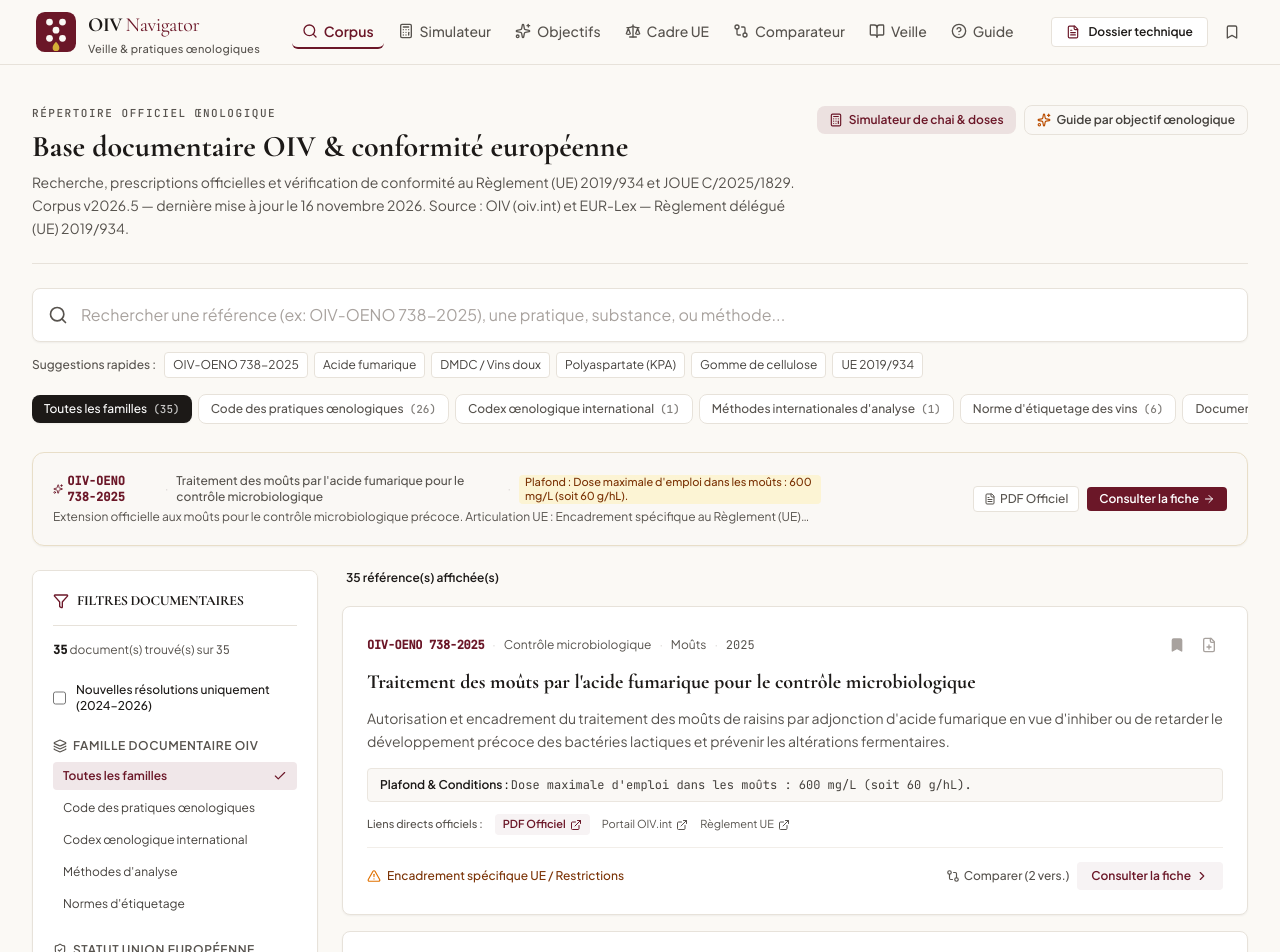
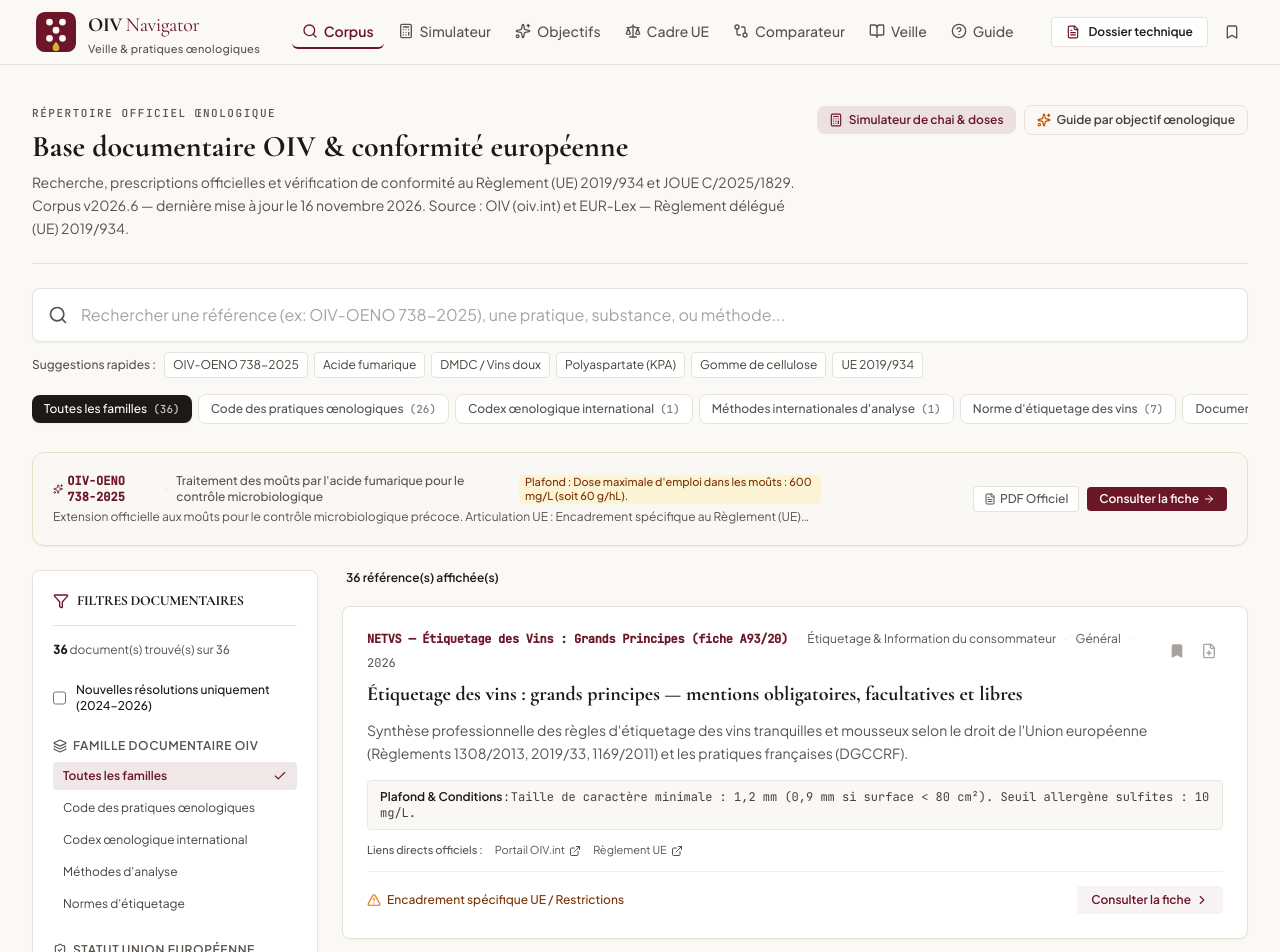
Before and after one commit to M00N69/oiv-navigator, a React (Vite) app: page / in a window 1280 px wide. Shown: the top 952 px of the page. Built offline with nearby package versions, Linux system fonts and the light colour scheme.

Commit message:
feat(corpus): ajouter fiche etiquetage des vins (NETVS A93/20)

```diff
--- a/src/data/oivCorpus.ts
+++ b/src/data/oivCorpus.ts
@@ -1673,6 +1673,54 @@ export const OIV_CORPUS: OivDocument[] = [
     relatedDocuments: [],
     lastCheckedDate: '2026-11-16'
   },
+  {
+    id: 'netvs-etiquetage-vins-grands-principes-2026',
+    officialReference: "NETVS — Étiquetage des Vins : Grands Principes (fiche A93/20)",
+    title: "Étiquetage des vins : grands principes — mentions obligatoires, facultatives et libres",
+    family: 'etiquetage',
+    domain: 'Étiquetage & Information du consommateur',
+    category: 'Général',
+    adoptionDate: '17/02/2026',
+    adoptionYear: 2026,
+    language: 'fr',
+    status: 'en_vigueur',
+    officialUrl: 'https://www.netvs.org/fr/documents/8091',
+    summary: "Synthèse professionnelle des règles d'étiquetage des vins tranquilles et mousseux selon le droit de l'Union européenne (Règlements 1308/2013, 2019/33, 1169/2011) et les pratiques françaises (DGCCRF).",
+    oenologicalObjectives: [
+      "Garantir l'information du consommateur sur les vins.",
+      "Harmoniser l'étiquetage au niveau européen."
+    ],
+    prescriptions: [
+      "Les mentions obligatoires doivent figurer dans un même champ visuel, en caractères indélébiles et lisibles (taille minimale 1,2 mm, ou 0,9 mm si la face la plus grande < 80 cm²).",
+      "Mentions obligatoires : dénomination de la catégorie de produit, AOP/IGP (si applicable), titre alcoométrique volumique acquis, provenance, identité de l'embouteilleur, liste des ingrédients, déclaration nutritionnelle, date de durabilité minimale (vins désalcoolisés/partiellement désalcoolisés).",
+      "Les allergènes (sulfites > 10 mg/L, protéines de lait et d'œuf, poisson) doivent être déclarés ; le SO2 peut être complété par un pictogramme.",
+      "Les mentions facultatives définies (millésime, cépage, teneur en sucre, marque commerciale, etc.) sont limitativement énumérées à l'article 120 du Règlement 1308/2013.",
+      "Les mentions libres sont autorisées sous réserve de vérifiabilité et d'absence de confusion.",
+      "L'étiquetage doit être conforme aux règles européennes y compris en cas d'exportation vers les pays tiers.",
+      "Les vins désalcoolisés et partiellement désalcoolisés doivent porter la date de durabilité minimale."
+    ],
+    limitsAndDoses: "Taille de caractère minimale : 1,2 mm (0,9 mm si surface < 80 cm²). Seuil allergène sulfites : 10 mg/L.",
+    euRegulation: {
+      euStatus: 'encadre_specifique',
+      primaryReference: "Règlement (UE) n° 1308/2013 (OCM vitivinicole), art. 119-121",
+      amendmentReference: "Règlement délégué (UE) 2019/33 ; Règlement (UE) 2021/2117 ; Règlement (UE) 2026/471",
+      prevalenceRule: "Le droit de l'Union européenne prime sur les recommandations de l'OIV en cas de divergence.",
+      euLimitsAndConditions: "Les mentions obligatoires doivent figurer dans un même champ visuel, en caractères indélébiles et lisibles."
+    },
+    versions: [
+      {
+        id: 'v2026-etiquetage',
+        versionLabel: 'Version NETVS 2026',
+        adoptionYear: 2026,
+        extractedText: "Grands principes de l'étiquetage des vins selon le droit de l'UE.",
+        prescriptions: ["Mentions obligatoires dans un même champ visuel.", "Allergènes déclarés.", "Date de durabilité pour vins désalcoolisés."],
+        limitsAndDoses: "Taille min. 1,2 mm.",
+        isCurrent: true
+      }
+    ],
+    relatedDocuments: [],
+    lastCheckedDate: '2026-11-16'
+  },
 ];
 
 /**
@@ -1683,7 +1731,7 @@ export const OIV_CORPUS: OivDocument[] = [
  * data change, then run `npm run corpus:check`.
  */
 export const CORPUS_META = {
-  version: '2026.5',
+  version: '2026.6',
   updatedAt: '2026-11-16',
   updatedAtLabel: new Intl.DateTimeFormat('fr-FR', {
     day: 'numeric',
@@ -1715,7 +1763,7 @@ export const FAMILIES_META: { id: string; label: string; count: number; desc: st
   {
     id: 'etiquetage',
     label: 'Norme d\'étiquetage des vins',
-    count: 6,
+    count: 7,
     desc: 'Mentions obligatoires, valeurs nutritionnelles et normes e-labels.'
   },
   {
```
